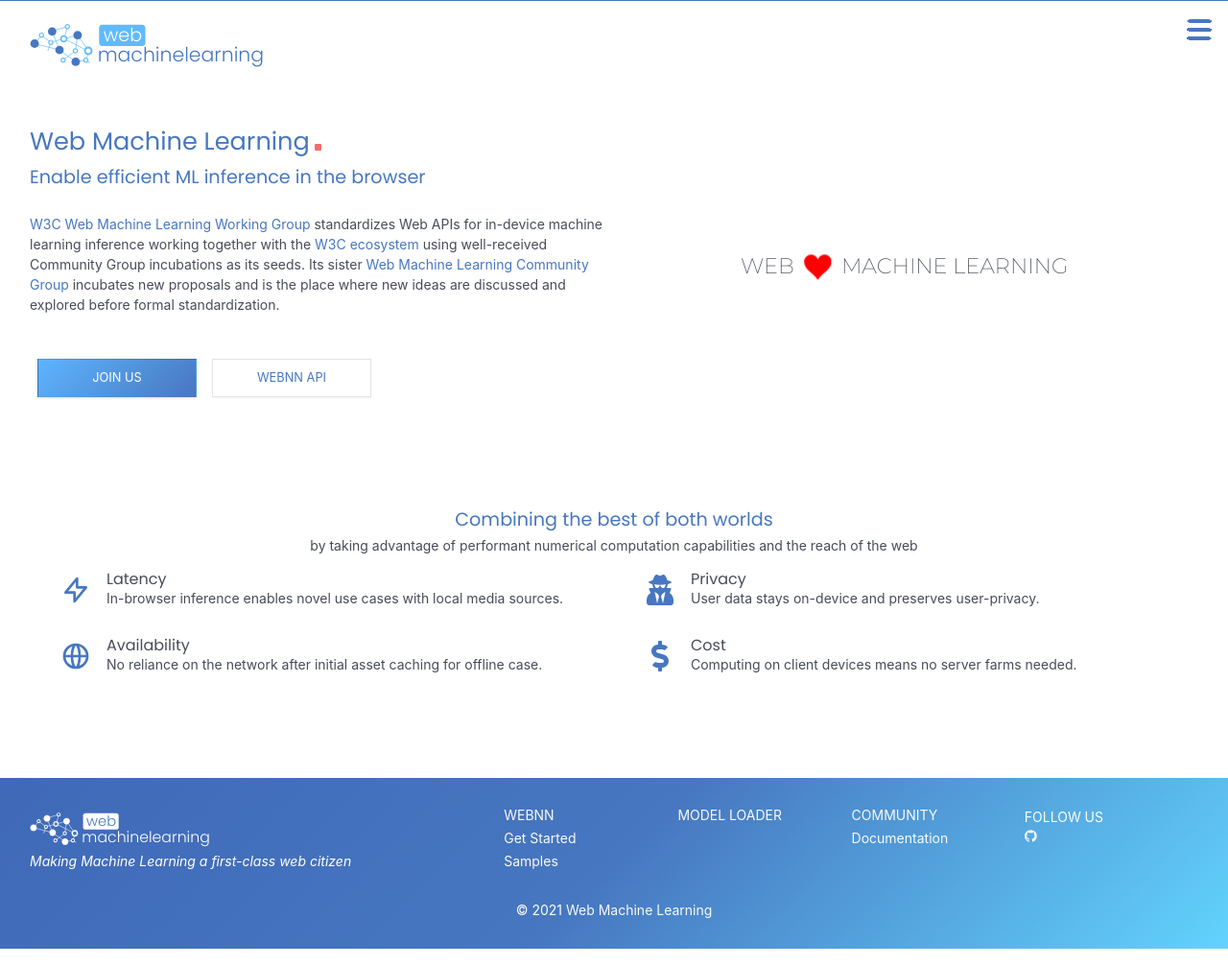
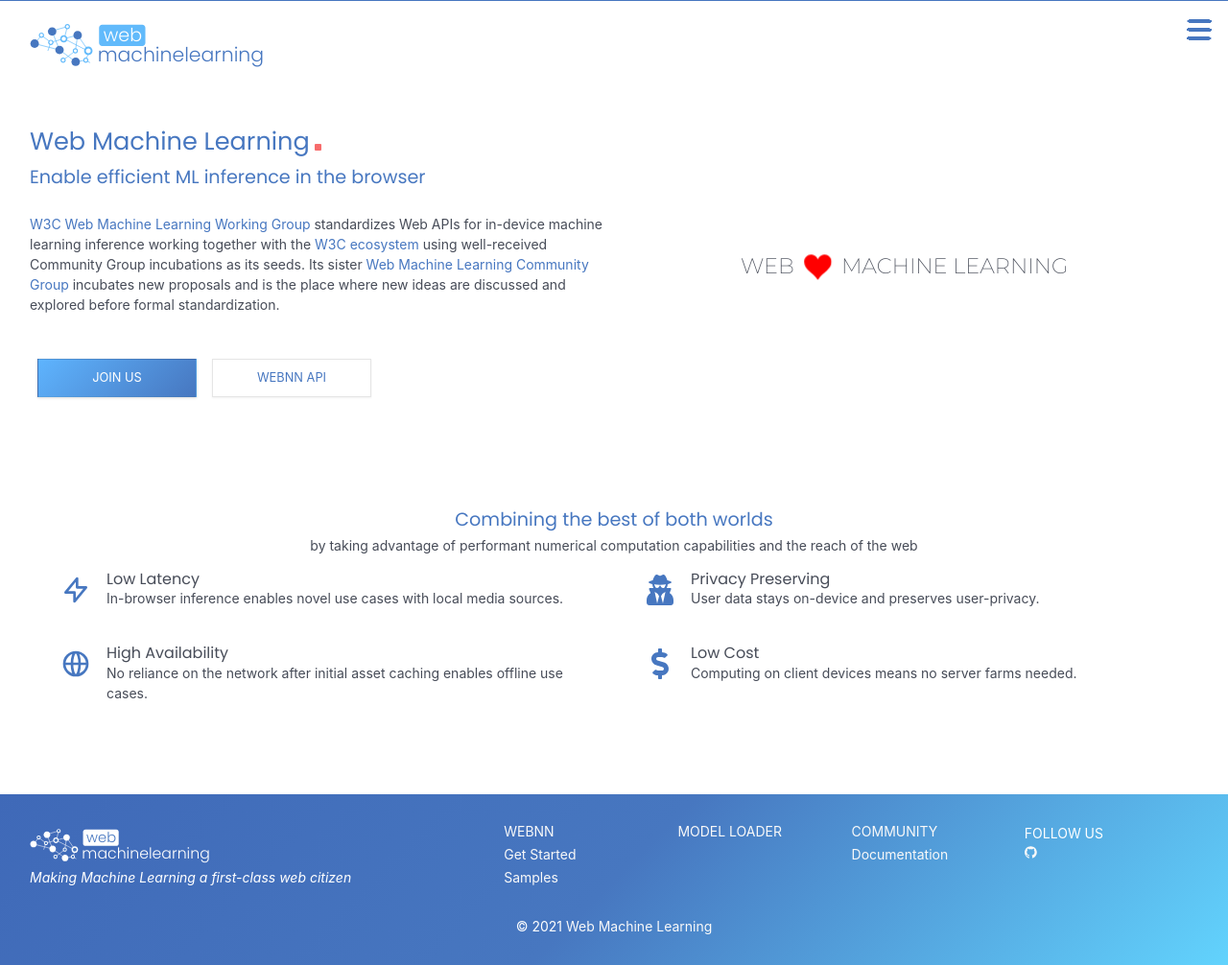
Before and after one commit to webmachinelearning/webmachinelearning.github.io, a Jekyll site: the page built from index.md, in a window 1280 px wide. Shown: the whole page at 96% size. Built offline with Jekyll 4.4.1, drawn with Linux system fonts in a browser that asks for light colours.

Commit message:
Update WebNN feature highlights

```diff
--- a/_includes/webnn-adv-index.html
+++ b/_includes/webnn-adv-index.html
@@ -15,7 +15,7 @@
                         </svg></div>
                 </div>
                 <div class="">
-                    <dt class="title">Latency</dt>
+                    <dt class="title">Low Latency</dt>
                     <dd>In-browser inference enables novel use cases with
                         local media sources.</dd>
                 </div>
@@ -29,7 +29,7 @@
                         </svg></div>
                 </div>
                 <div class="ml-4">
-                    <dt class="title">Privacy</dt>
+                    <dt class="title">Privacy Preserving</dt>
                     <dd>User data stays on-device and preserves user-privacy.
                     </dd>
                 </div>
@@ -43,9 +43,9 @@
                         </svg></div>
                 </div>
                 <div class="ml-4">
-                    <dt class="title">Availability</dt>
+                    <dt class="title">High Availability</dt>
                     <dd>No reliance on the network after initial asset
-                        caching for offline case.</dd>
+                        caching enables offline use cases.</dd>
                 </div>
             </div>
             <div class="flex">
@@ -57,7 +57,7 @@
                         </svg></div>
                 </div>
                 <div class="ml-4">
-                    <dt class="title">Cost</dt>
+                    <dt class="title">Low Cost</dt>
                     <dd>Computing on client devices means no server farms
                         needed.</dd>
                 </div>
```
Also changed, not shown: _includes/webnn-adv.html (+4 -4 lines).
